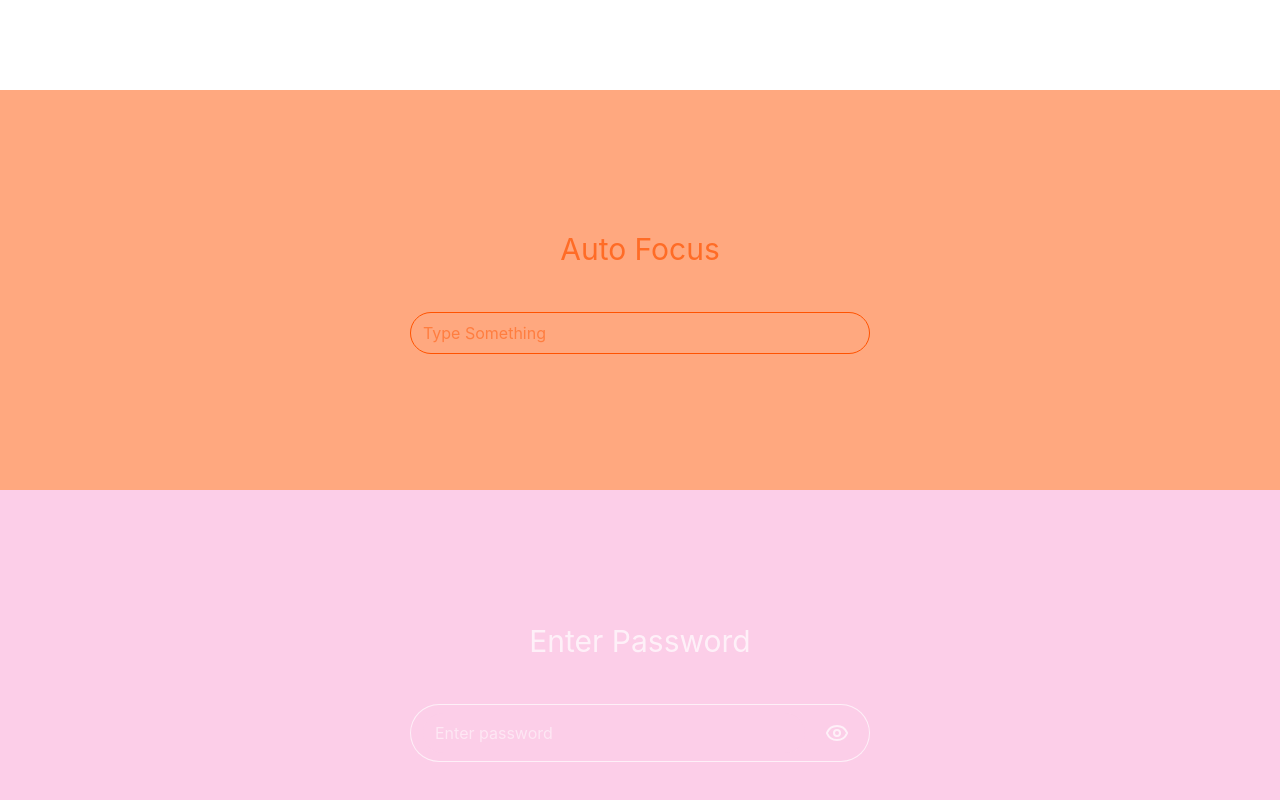
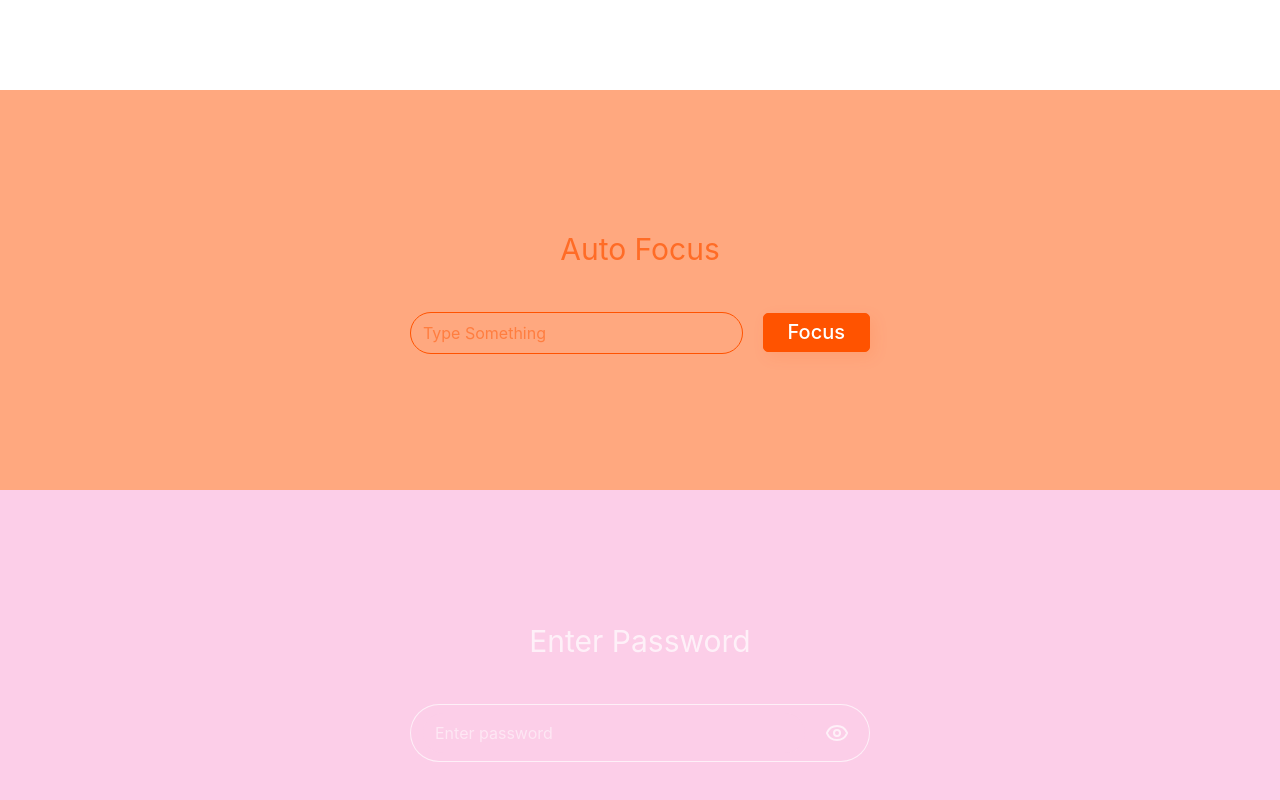
Before and after one commit to ashish-668/Useref-Project, a React (Vite) app: page / in a window 1280 px wide. Shown: the part 710-1510 px from the top of the page. Built offline with nearby package versions, Linux system fonts and the light colour scheme.

Commit message:
Add Focus Button

```diff
--- a/src/components/btn/AutoFocus.jsx
+++ b/src/components/btn/AutoFocus.jsx
@@ -8,20 +8,31 @@ const AutoFocus = () => {
     inputRef.current.focus();
   }, []);
 
+  function handleFocus() {
+    inputRef.current?.focus();
+  }
+
   return (
     <>
       <section className="bg-bright-orange/50 min-h-100 flex items-center justify-center">
         <div className="w-full max-w-125 mx-auto px-5">
-            <h2 className="text-3xl text-bright-orange/70 leading-150 mb-10 w-full text-center">
-Auto Focus
-            </h2>
-          <div className="flex items-center justify-center w-full">
+          <h2 className="text-3xl text-bright-orange/70 leading-150 mb-10 w-full text-center">
+            Auto Focus
+          </h2>
+          <div className="flex items-center justify-center gap-5 w-full">
             <input
               type="text"
               ref={inputRef}
               placeholder="Type Something"
               className="outline-none border-[0.5px] border-bright-orange text-bright-orange w-full rounded-3xl px-3 py-2"
             />
+
+            <button onClick={handleFocus}
+              className="group relative isolate overflow-hidden cursor-pointer flex shrink-0 px-6 py-1 text-white text-xl font-medium leading-145 bg-bright-orange border border-bright-orange rounded-[5px] shadow-[4px_5px_15px_0px_#FF53001A] transition-colors duration-300 hover:text-bright-orange before:content-[''] before:absolute before:inset-0 before:bg-lite-orange before:scale-x-0 before:origin-right before:bg-white before:transition-transform before:duration-300 before:ease-in-out hover:before:scale-x-100">
+              <span className="relative z-10">
+                Focus
+              </span>
+            </button>
           </div>
         </div>
       </section>
--- a/src/index.css
+++ b/src/index.css
@@ -4,4 +4,5 @@
   --color-bright-orange:#FF5300;
   --leading-150: 150%;
   --leading-130: 130%;
+  --leading-145: 145%;
 }
```
